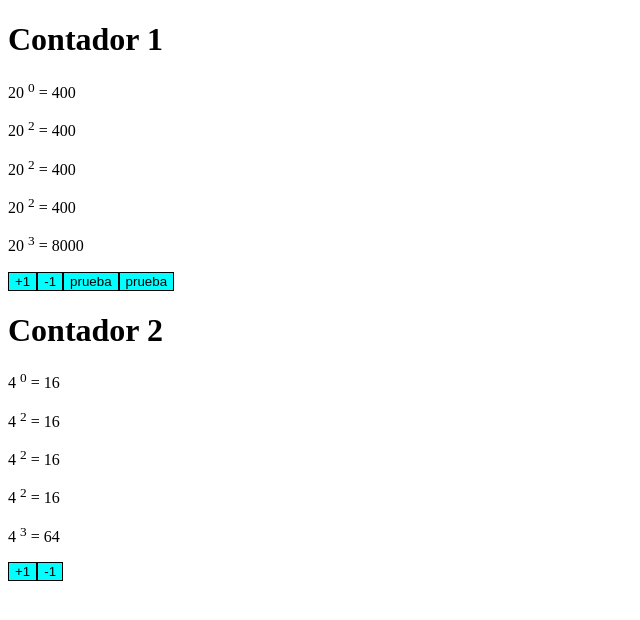
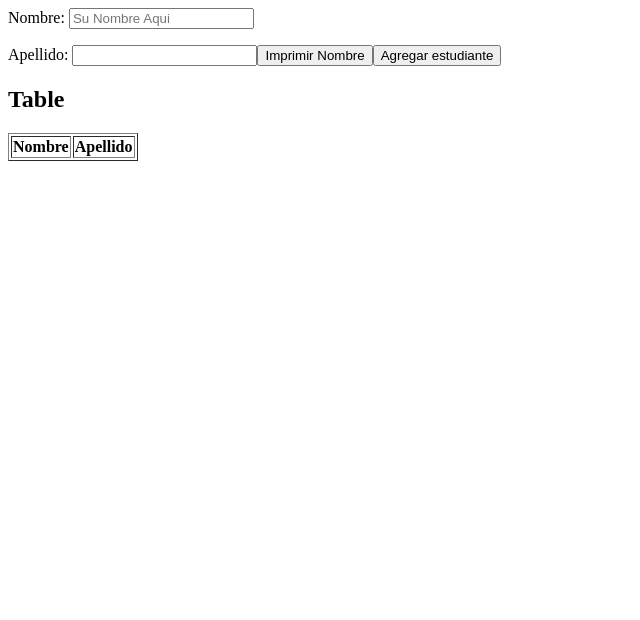
Before and after one commit to KaiOxS/pw_vue_u2_fc, a Vue app: page / in a window 1280 px wide. Shown: the top 620 px of the page, without its empty margins (0-640 px from the left). Built offline with nearby package versions, Linux system fonts and the light colour scheme.

Commit message:
Taller 15: Directivas

```diff
--- a/src/App.vue
+++ b/src/App.vue
@@ -1,15 +1,18 @@
 <template>
-  <ContadorView/>
+  <div>
+    <DirectivasView />
+  </div>
 </template>
 
 <script>
-import ContadorView from '../src/views/ContadorView.vue'
+import ContadorView from "../src/views/ContadorView.vue";
+import DirectivasView from "./views/DirectivasView.vue";
 export default {
-    components:{
-        ContadorView
-    },
-
-}
+  components: {
+    ContadorView,
+    DirectivasView,
+  },
+};
 </script>
 
 <style>
--- a/src/components/Contador.vue
+++ b/src/components/Contador.vue
@@ -11,7 +11,7 @@
     <p>{{ numero }} <sup>3</sup> = {{ obtenerCubo() }}</p>
     <div>
       <!--Las directivas en vue son plabras clave que permite a vue manipular el DOM de manera reactiva
-      toda directica en vue empieza con (v-)-->
+      toda directiva en vue empieza con (v-)-->
       <button v-on:click="incrementar()">+1</button>
       <!--El v-on tiene un shortcut también el cual es (@)-->
       <button @:click="decrementar()">-1</button>
@@ -86,7 +86,7 @@ export default {
 /* Todos los tipos: String, Number, Boolean, Array, Object, Date, Funciones, BigInt*/
 </script>
 
-<style>
+<style scoped>
 button {
   border: 1px solid black;
   background-color: aqua;
--- /dev/null
+++ b/src/components/Directivas.vue
@@ -0,0 +1,74 @@
+<template>
+  <div>
+    <label for="id_nombre">Nombre: </label>
+    <input
+      v-model="nombre"
+      id="id_nombre"
+      type="text"
+      placeholder="Su Nombre Aqui"
+    />
+    <p>{{ nombre }}</p>
+
+    <label for="id_apellido">Apellido: </label>
+    <input v-model="apellido" id="id_apellido" type="text" />
+
+    <button v-on:click="imprimirNombre()">Imprimir Nombre</button>
+    <button v-on:click="agregarEstudiante()">Agregar estudiante</button>
+    <!--<h1>{{ arreglo[0] }}</h1>-->
+
+    <ul>
+      <li v-show="nombre" v-for="{ nombre, apellido } in arreglo" :key="nombre">
+        {{ nombre }}-{{ apellido }}
+      </li>
+    </ul>
+    <h2>Table</h2>
+    <table border="1">
+        <thead>
+            <tr>
+                <th>Nombre</th>
+                <th>Apellido</th>
+            </tr>
+        </thead>
+        <tbody>
+            <tr v-show="nombre" v-for="{ nombre, apellido } in arreglo" :key="nombre">
+                <td> {{ nombre }}</td>
+                <td> {{ apellido }}</td>
+            </tr>
+        </tbody>
+    </table>
+  </div>
+</template>
+
+<script>
+export default {
+  data() {
+    return {
+      nombre: null,
+      apellido: null,
+      arreglo: [],
+    };
+  },
+  methods: {
+    imprimirNombre() {
+      console.log(this.nombre);
+    },
+    agregarEstudiante() {
+      const estu = {
+        nombre: this.nombre,
+        apellido: this.apellido,
+      };
+      console.log("Se agrega Estudiante");
+      console.log(estu);
+      this.arreglo.push(estu);
+      this.limpiarFormulario();
+    },
+    limpiarFormulario() {
+      this.nombre = null;
+      this.apellido = null;
+    },
+  },
+};
+</script>
+
+<style>
+</style>
--- /dev/null
+++ b/src/views/DirectivasView.vue
@@ -0,0 +1,16 @@
+<template>
+  <Directivas/>
+</template>
+
+<script>
+import Directivas from '../components/Directivas.vue';
+export default {
+    components:{
+        Directivas,
+    }
+}
+</script>
+
+<style>
+
+</style>
```
